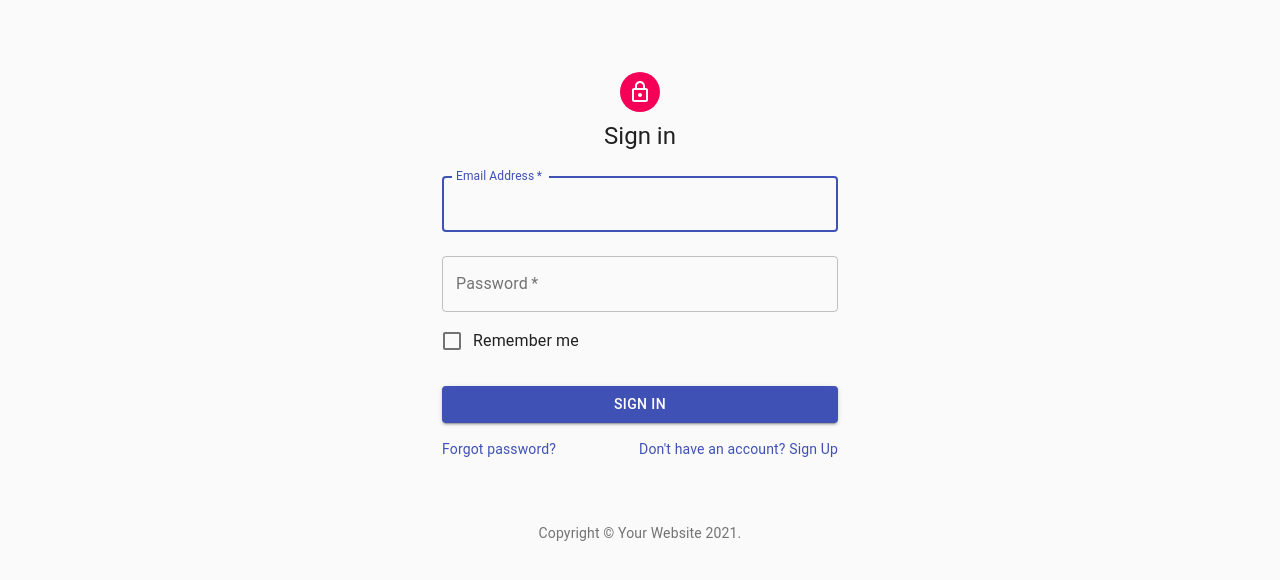
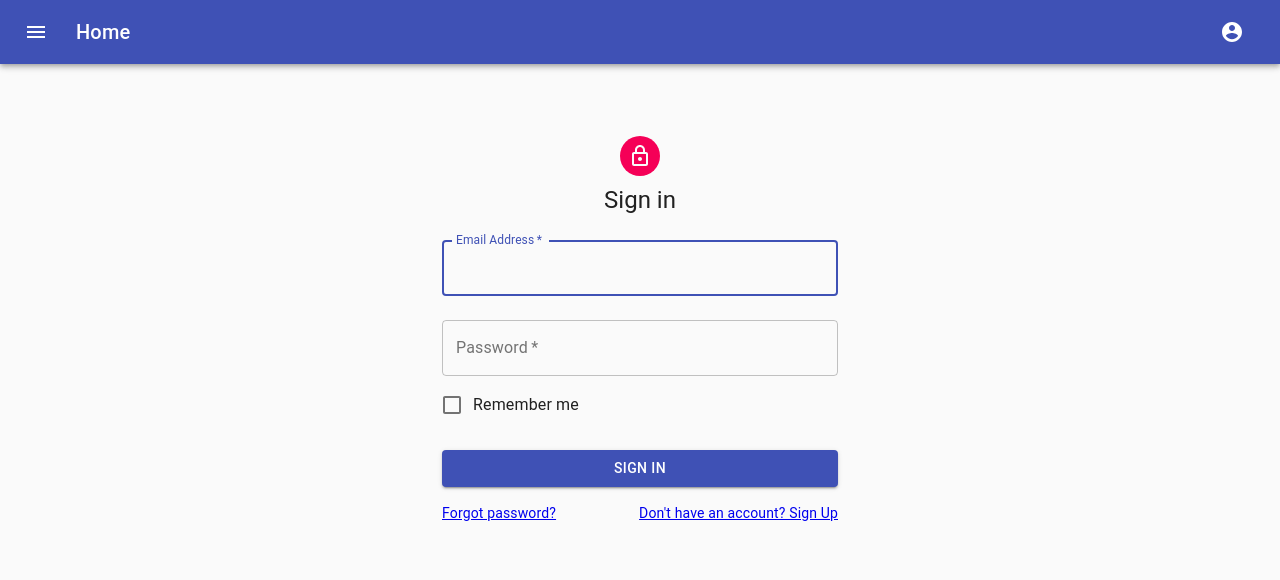
Before and after one commit to szysza26/nowme, a React (Create React App) app in the folder nowme-frontend/: page /signin in a window 1280 px wide. Shown: the top 580 px of the page. Built offline with nearby package versions, Linux system fonts and the light colour scheme.

Commit message:
add navbar

```diff
--- a/nowme-frontend/src/App.js
+++ b/nowme-frontend/src/App.js
@@ -4,15 +4,17 @@ import { BrowserRouter, Switch, Route } from "react-router-dom";
 import SignIn from './pages/Auth/SignIn';
 import SignUp from './pages/Auth/SignUp';
 import Home from './pages/Home';
+import NavBar from './component/NavBar';
 
 function App() {
     return (
         <BrowserRouter>
+            <NavBar/>
             <Switch>
                 <Route exact path="/" component={Home}/>
                 <Route exact path="/signin" component={SignIn}/>
                 <Route exact path="/signup" component={SignUp}/>
-          </Switch>
+            </Switch>
       </BrowserRouter>
   );
 }
--- /dev/null
+++ b/nowme-frontend/src/component/NavBar.js
@@ -0,0 +1,107 @@
+import React from 'react';
+import { Link, NavLink } from 'react-router-dom';
+import { makeStyles } from '@material-ui/core/styles';
+import AppBar from '@material-ui/core/AppBar';
+import Toolbar from '@material-ui/core/Toolbar';
+import Typography from '@material-ui/core/Typography';
+import IconButton from '@material-ui/core/IconButton';
+import MenuIcon from '@material-ui/icons/Menu';
+import AccountCircle from '@material-ui/icons/AccountCircle';
+import MenuItem from '@material-ui/core/MenuItem';
+import Menu from '@material-ui/core/Menu';
+import { Divider } from '@material-ui/core';
+
+const useStyles = makeStyles((theme) => ({
+  root: {
+    flexGrow: 1,
+  },
+  menuButton: {
+    marginRight: theme.spacing(2),
+  },
+  title: {
+    flexGrow: 1,
+  },
+  link: {
+    color: "#000000",
+    textDecoration: 'none',
+  },
+  navlink: {
+    color: "#ffffff",
+    textDecoration: 'none',
+    '&:hover': {
+      color: "#888888"
+    }
+  },
+}));
+
+const NavBar = (props) => {
+  const classes = useStyles();
+  const [auth] = React.useState(false);
+  const [anchorEl, setAnchorEl] = React.useState(null);
+  const open = Boolean(anchorEl);
+
+  const handleMenu = (event) => {
+    setAnchorEl(event.currentTarget);
+  };
+
+  const handleClose = () => {
+    setAnchorEl(null);
+  };
+
+  return (
+    <div className={classes.root}>
+      <AppBar position="static">
+        <Toolbar>
+          <IconButton edge="start" className={classes.menuButton} color="inherit" aria-label="menu">
+            <MenuIcon />
+          </IconButton>
+          <Typography variant="h6" className={classes.title}>
+            <NavLink to={"/"} className={classes.navlink} exact={true}>Home</NavLink>
+          </Typography>
+          <div>
+            <IconButton
+              aria-label="account of current user"
+              aria-controls="menu-appbar"
+              aria-haspopup="true"
+              onClick={handleMenu}
+              color="inherit"
+            >
+              <AccountCircle />
+            </IconButton>
+            <Menu
+              id="menu-appbar"
+              anchorEl={anchorEl}
+              anchorOrigin={{
+                vertical: 'top',
+                horizontal: 'right',
+              }}
+              keepMounted
+              transformOrigin={{
+                vertical: 'top',
+                horizontal: 'right',
+              }}
+              open={open}
+              onClose={handleClose}
+            >
+              {auth ?
+              <>
+                <MenuItem onClick={handleClose}><Link to="/profile" className={classes.link}>Profile</Link></MenuItem>
+                <Divider variant="middle" />
+                <MenuItem onClick={handleClose}>Logout</MenuItem>
+              </>
+              :
+              <>
+                <MenuItem onClick={handleClose}><Link to="/signin" className={classes.link}>SignIn</Link></MenuItem>
+                <Divider variant="middle" />
+                <MenuItem onClick={handleClose}><Link to="/signup" className={classes.link}>SignUp</Link></MenuItem>
+              </>
+              }
+            </Menu>
+          </div>
+        </Toolbar>
+      </AppBar>
+    </div>
+  );
+}
+
+export default NavBar;
--- a/nowme-frontend/src/pages/Auth/SignIn.js
+++ b/nowme-frontend/src/pages/Auth/SignIn.js
@@ -1,30 +1,16 @@
 import React from 'react';
+import { Link } from 'react-router-dom';
 import Avatar from '@material-ui/core/Avatar';
 import Button from '@material-ui/core/Button';
 import CssBaseline from '@material-ui/core/CssBaseline';
 import TextField from '@material-ui/core/TextField';
 import FormControlLabel from '@material-ui/core/FormControlLabel';
 import Checkbox from '@material-ui/core/Checkbox';
-import Link from '@material-ui/core/Link';
 import Grid from '@material-ui/core/Grid';
-import Box from '@material-ui/core/Box';
 import LockOutlinedIcon from '@material-ui/icons/LockOutlined';
 import Typography from '@material-ui/core/Typography';
 import { makeStyles } from '@material-ui/core/styles';
 import Container from '@material-ui/core/Container';
-
-function Copyright() {
-  return (
-    <Typography variant="body2" color="textSecondary" align="center">
-      {'Copyright © '}
-      <Link color="inherit" href="https://material-ui.com/">
-        Your Website
-      </Link>{' '}
-      {new Date().getFullYear()}
-      {'.'}
-    </Typography>
-  );
-}
 
 const useStyles = makeStyles((theme) => ({
   paper: {
@@ -97,21 +83,18 @@ const SignIn = (props) => {
           </Button>
           <Grid container>
             <Grid item xs>
-              <Link href="#" variant="body2">
+              <Link to={"/"} variant="body2">
                 Forgot password?
               </Link>
             </Grid>
             <Grid item>
-              <Link href="/signup" variant="body2">
+              <Link to={"/signup"} variant="body2">
                 {"Don't have an account? Sign Up"}
               </Link>
             </Grid>
           </Grid>
         </form>
       </div>
-      <Box mt={8}>
-        <Copyright />
-      </Box>
     </Container>
   );
 }
--- a/nowme-frontend/src/pages/Auth/SignUp.js
+++ b/nowme-frontend/src/pages/Auth/SignUp.js
@@ -1,30 +1,16 @@
 import React from 'react';
+import { Link } from 'react-router-dom';
 import Avatar from '@material-ui/core/Avatar';
 import Button from '@material-ui/core/Button';
 import CssBaseline from '@material-ui/core/CssBaseline';
 import TextField from '@material-ui/core/TextField';
 import FormControlLabel from '@material-ui/core/FormControlLabel';
 import Checkbox from '@material-ui/core/Checkbox';
-import Link from '@material-ui/core/Link';
 import Grid from '@material-ui/core/Grid';
-import Box from '@material-ui/core/Box';
 import LockOutlinedIcon from '@material-ui/icons/LockOutlined';
 import Typography from '@material-ui/core/Typography';
 import { makeStyles } from '@material-ui/core/styles';
 import Container from '@material-ui/core/Container';
-
-function Copyright() {
-  return (
-    <Typography variant="body2" color="textSecondary" align="center">
-      {'Copyright © '}
-      <Link color="inherit" href="https://material-ui.com/">
-        Your Website
-      </Link>{' '}
-      {new Date().getFullYear()}
-      {'.'}
-    </Typography>
-  );
-}
 
 const useStyles = makeStyles((theme) => ({
   paper: {
@@ -125,16 +111,13 @@ const SignUp = (props) => {
           </Button>
           <Grid container justify="flex-end">
             <Grid item>
-              <Link href="/signin" variant="body2">
+              <Link to={"/signin"} variant="body2">
                 Already have an account? Sign in
               </Link>
             </Grid>
           </Grid>
         </form>
       </div>
-      <Box mt={5}>
-        <Copyright />
-      </Box>
     </Container>
   );
 }
--- a/nowme-frontend/src/pages/Home.js
+++ b/nowme-frontend/src/pages/Home.js
@@ -1,6 +1,28 @@
+import React from 'react';
+import { makeStyles } from '@material-ui/core/styles';
+import { Box, Container, Card, CardContent, Typography } from '@material-ui/core'
+
+const useStyles = makeStyles({
+    root: {
+      minWidth: 275,
+      marginTop: "10px",
+      textAlign: 'center',
+    },
+  });
+
 const Home = (props) => {
+    const classes = useStyles();
+
     return(
-        <div>Home</div>
+        <Container flex>
+            <Card className={classes.root} variant="outlined">
+                <CardContent>
+                    <Typography variant="h5" component="h2">
+                        Home !!!
+                    </Typography>
+                </CardContent>
+            </Card>
+        </Container>
     )
 }
 
```
Also changed, not shown: nowme-frontend/src/component/navbar.js (deleted).
